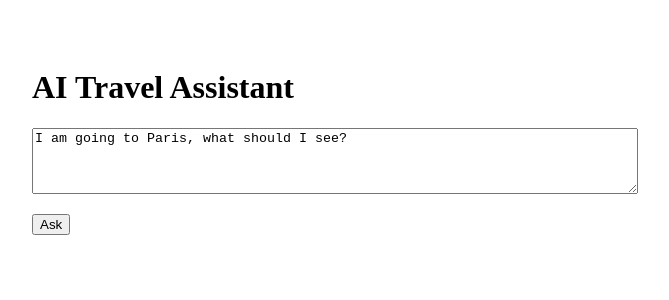
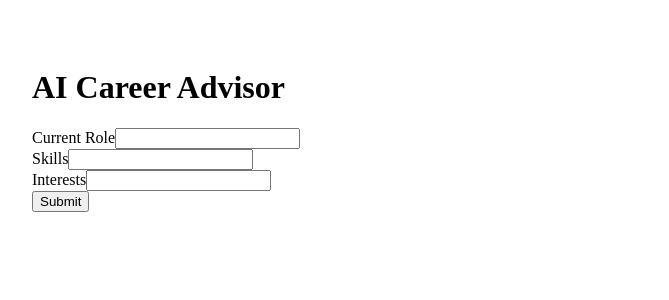
Before and after one commit to HilaryCodeLab/hackathon-web-app, a React (Create React App) app: page / in a window 1280 px wide. Shown: the top 300 px of the page, without its empty margins (308-977 px from the left). Built offline with nearby package versions, Linux system fonts and the light colour scheme; the HTML template or start-up script is replaced by a standard one.

Commit message:
change ai context

```diff
--- a/src/App.jsx
+++ b/src/App.jsx
@@ -1,33 +1,52 @@
 import React, { useState } from "react";
 
 function App() {
-  const [message, setMessage] = useState("I am going to Paris, what should I see?");
-  const [reply, setReply] = useState("");
+  const [formData, setFormData] = useState({
+    skills: [],
+    interests: [],
+    currentRole: "",
+  });
   const [loading, setLoading] = useState(false);
-  const [error, setError] = useState("");
+  const [recommendations, setRecommendations] = useState(null);
+  const [error, setError] = useState(null);
+
+  const handleChange = (e) => {
+    const { name, value } = e.target;
+    if (name === "skills" || name === "interests") {
+      // value is converted into array
+      const items = value.split(",").map((item) => item.trim());
+      setFormData((prev) => ({ ...prev, [name]: items }));
+    } else {
+      setFormData((prev) => ({ ...prev, [name]: value }));
+    }
+  };
 
   const handleSubmit = async (e) => {
     e.preventDefault();
+    setRecommendations(null);
     setLoading(true);
-    setError("");
-    setReply("");
+    setError(null);
 
     try {
-      const response = await fetch("/api/message", {
+      const response = await fetch("/api/getRecommendations", {
         method: "POST",
-        headers: { "Content-Type": "application/json" },
-        body: JSON.stringify({ message }),
+        headers: {
+          "Content-Type": "application/json",
+        },
+        body: JSON.stringify({
+          skills: formData.skills.map((s) => s.trim()),
+          interests: formData.interests.map((i) => i.trim()),
+          currentRole: formData.currentRole,
+        }),
       });
-
       if (!response.ok) {
-        throw new Error("Failed to get response from API.");
+        throw new Error(`API call failed with status: ${response.status}`);
       }
-
       const data = await response.json();
-      setReply(data.reply);
-    } catch (err) {
-      console.error("Error:", err);
-      setError("There was a problem getting a response.");
+      setRecommendations(data.recommendations);
+    } catch (error) {
+      setError("Failed to get recommendations! Please try again");
+      console.log("error calling api: ", error);
     } finally {
       setLoading(false);
     }
@@ -35,27 +54,52 @@ function App() {
 
   return (
     <div style={{ maxWidth: "600px", margin: "2rem auto", padding: "1rem" }}>
-      <h1>AI Travel Assistant</h1>
+      <h1>AI Career Advisor</h1>
       <form onSubmit={handleSubmit}>
-        <textarea
-          rows="4"
-          style={{ width: "100%" }}
-          value={message}
-          onChange={(e) => setMessage(e.target.value)}
-        />
-        <button type="submit" disabled={loading} style={{ marginTop: "1rem" }}>
-          {loading ? "Asking..." : "Ask"}
+        <div>
+          <label>Current Role</label>
+          <input
+            name="currentRole"
+            value={formData.currentRole}
+            onChange={handleChange}
+            required
+          />
+        </div>
+        <div>
+          <label>Skills</label>
+          <input
+            name="skills"
+            value={formData.skills.join(", ")}
+            onChange={handleChange}
+            required
+          />
+        </div>
+        <div>
+          <label>Interests</label>
+          <input
+            name="interests"
+            value={formData.interests.join(", ")}
+            onChange={handleChange}
+            required
+          />
+        </div>
+        <button type="submit" disabled={loading}>
+          {loading ? "Getting Recommendations..." : "Submit"}
         </button>
       </form>
-
-      {reply && (
+      {recommendations && (
         <div style={{ marginTop: "2rem", background: "#f9f9f9", padding: "1rem" }}>
-          <strong>Assistant:</strong>
-          <p>{reply}</p>
+          <h2>Recommendations</h2>
+          <p>{recommendations}</p>
         </div>
       )}
 
-      {error && <p style={{ color: "red" }}>{error}</p>}
+      {error && (
+        <div style={{ marginTop: "1rem", color: "red" }}>
+          <strong>{error}</strong>
+        </div>
+      )}
+
     </div>
   );
 }
```
Also changed, not shown: 1 other file (tests, documents, lock files or other folders).
